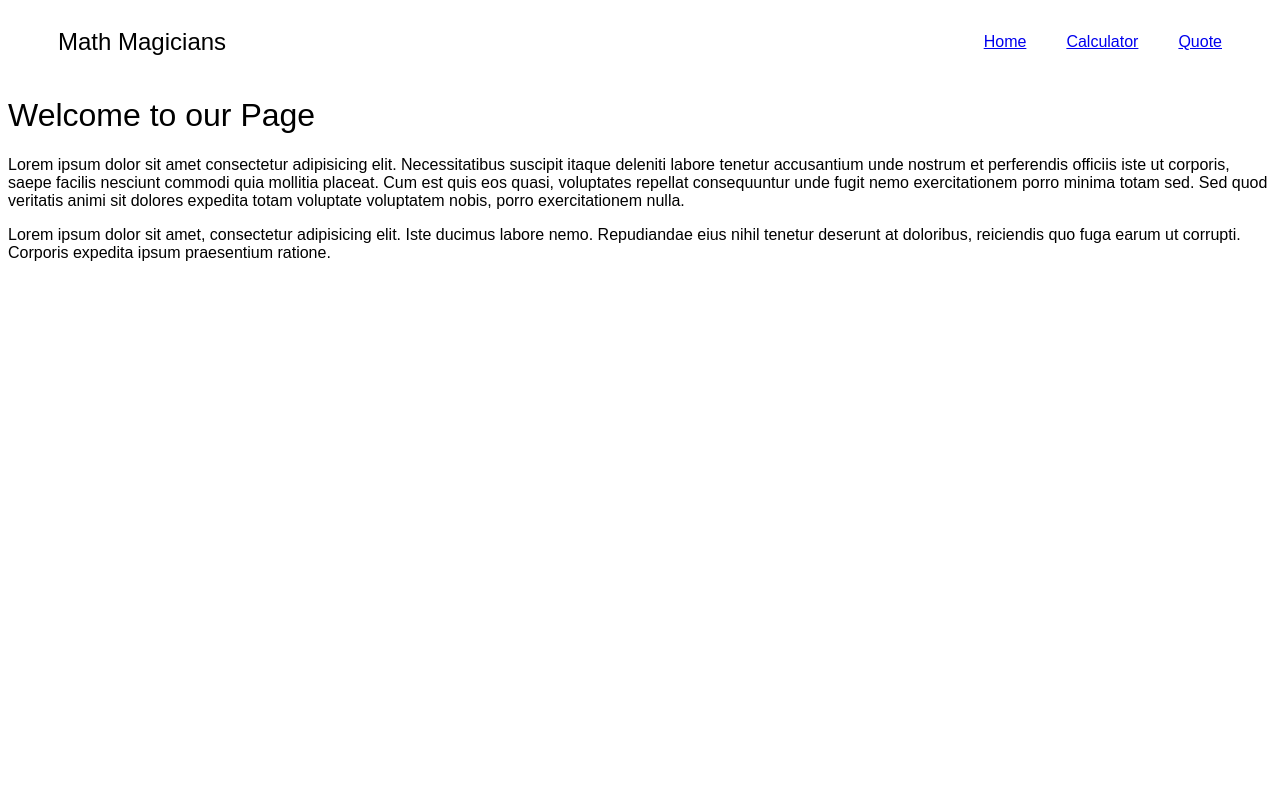
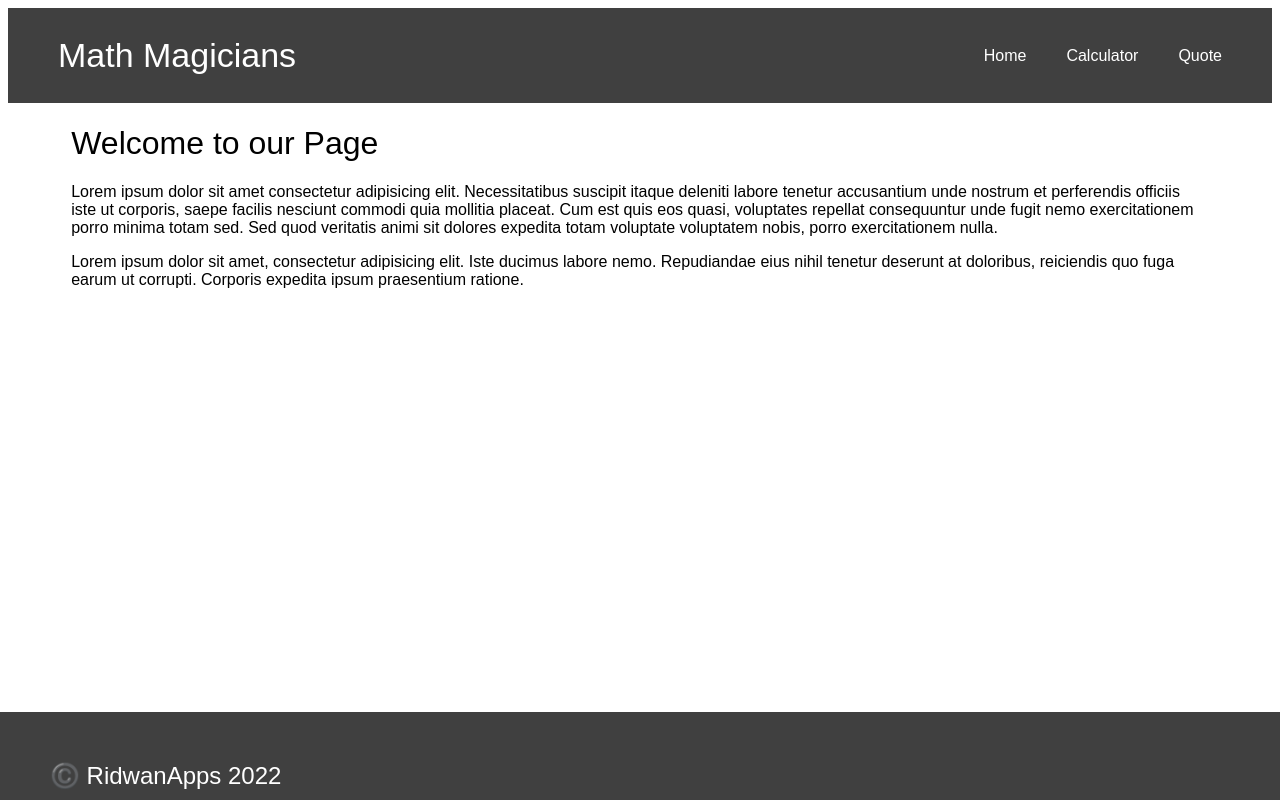
Before and after one commit to ridwanediallo/Math-magicians, a React (Create React App) app: page / in a window 1280 px wide. Built offline with nearby package versions, Linux system fonts and the light colour scheme.

Commit message:
Add footer component and style to quote component

```diff
--- a/src/App.js
+++ b/src/App.js
@@ -5,6 +5,7 @@ import Calculator from './components/Calculator';
 import NavBar from './components/NavBar';
 import Home from './components/Home';
 import Quotes from './components/Quotes';
+import Footer from './components/Footer';
 
 const App = () => (
   <>
@@ -14,6 +15,7 @@ const App = () => (
       <Route path="/quote" element={<Quotes />} />
       <Route path="/calculator" element={<Calculator />} />
     </Routes>
+    <Footer />
   </>
 );
 
--- /dev/null
+++ b/src/components/Footer.js
@@ -0,0 +1,10 @@
+import React from 'react';
+import './Navbar.css';
+
+const Footer = () => (
+  <footer className="footer">
+    <h2 className="copyright">©️ RidwanApps 2022</h2>
+  </footer>
+);
+
+export default Footer;
--- /dev/null
+++ b/src/components/Home.css
@@ -0,0 +1,4 @@
+.home {
+  margin: 0 auto;
+  max-width: 90%;
+}
--- a/src/components/Home.js
+++ b/src/components/Home.js
@@ -1,21 +1,25 @@
+import './Home.css';
+
 const Home = () => (
-  <div>
+  <div className="home">
     <h1>Welcome to our Page</h1>
+    <div className="par">
       <p>
         Lorem ipsum dolor sit amet consectetur adipisicing elit. Necessitatibus
         suscipit itaque deleniti labore tenetur accusantium unde nostrum et
-      perferendis officiis iste ut corporis, saepe facilis nesciunt commodi quia
-      mollitia placeat. Cum est quis eos quasi, voluptates repellat consequuntur
-      unde fugit nemo exercitationem porro minima totam sed. Sed quod veritatis
-      animi sit dolores expedita totam voluptate voluptatem nobis, porro
-      exercitationem nulla.
+        perferendis officiis iste ut corporis, saepe facilis nesciunt commodi
+        quia mollitia placeat. Cum est quis eos quasi, voluptates repellat
+        consequuntur unde fugit nemo exercitationem porro minima totam sed. Sed
+        quod veritatis animi sit dolores expedita totam voluptate voluptatem
+        nobis, porro exercitationem nulla.
       </p>
       <p>
         Lorem ipsum dolor sit amet, consectetur adipisicing elit. Iste ducimus
         labore nemo. Repudiandae eius nihil tenetur deserunt at doloribus,
-      reiciendis quo fuga earum ut corrupti. Corporis expedita ipsum praesentium
-      ratione.
+        reiciendis quo fuga earum ut corrupti. Corporis expedita ipsum
+        praesentium ratione.
       </p>
+    </div>
   </div>
 );
 
--- a/src/components/NavBar.js
+++ b/src/components/NavBar.js
@@ -6,14 +6,20 @@ const NavBar = () => (
   <nav className="nav">
     <h1 className="logo">Math Magicians</h1>
     <ul className="nav-links">
-      <li className="link">
-        <Link to="/">Home</Link>
+      <li>
+        <Link to="/" className="link">
+          Home
+        </Link>
       </li>
-      <li className="link">
-        <Link to="/calculator">Calculator</Link>
+      <li>
+        <Link to="/calculator" className="link">
+          Calculator
+        </Link>
       </li>
-      <li className="link">
-        <Link to="/quote">Quote</Link>
+      <li>
+        <Link to="/quote" className="link">
+          Quote
+        </Link>
       </li>
     </ul>
   </nav>
--- a/src/components/Navbar.css
+++ b/src/components/Navbar.css
@@ -8,12 +8,36 @@
   display: flex;
   justify-content: space-between;
   align-items: center;
-  margin-left: 50px;
+  padding-left: 50px;
+  background-color: rgba(0, 0, 0, 0.75);
 }
 
 .nav-links {
   list-style: none;
   display: flex;
   gap: 40px;
-  margin-right: 50px;
+  padding-right: 50px;
 }
+
+.link {
+  text-decoration: none;
+  color: #fff;
+}
+
+.logo {
+  color: #fff;
+ font-size: 34px;
+}
+
+.footer {
+  position: fixed;
+  bottom: 0;
+  left: 0;
+  width: 100%;
+  background-color: rgba(0, 0, 0, 0.75);
+}
+
+.copyright {
+  padding-bottom: 10px;
+  color: #fff;
+}
--- /dev/null
+++ b/src/components/Quotes.css
@@ -0,0 +1,10 @@
+.contianer {
+  margin: 0 auto;
+  max-width: 90%;
+}
+
+.quote {
+ font-size: 30px;
+ position: absolute;
+ top: 40%;
+}
--- a/src/components/Quotes.js
+++ b/src/components/Quotes.js
@@ -1,9 +1,11 @@
+import './Quotes.css';
+
 const Quote = () => (
-  <div>
-    <h1>
+  <div className="container">
+    <p className="quote">
       Mathematics is not about numbers, equations, computations, or algorithms:
       it is about understanding. -William Paul Thurston
-    </h1>
+    </p>
   </div>
 );
 
```
Lines whose indentation alone changed are shown as unchanged.
